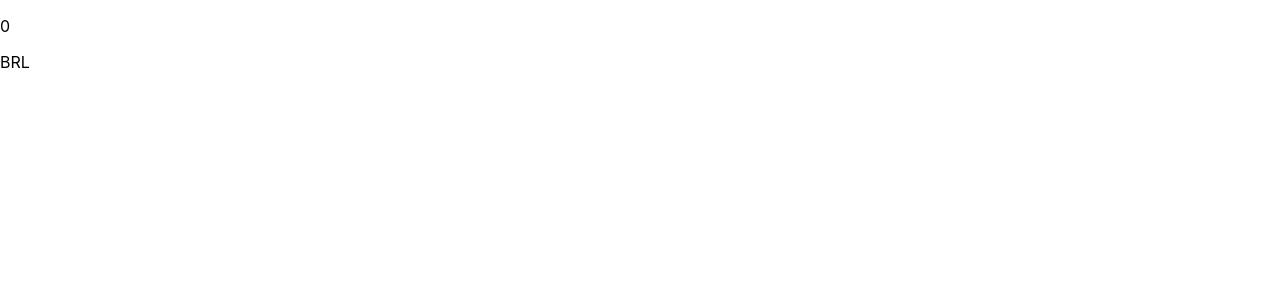
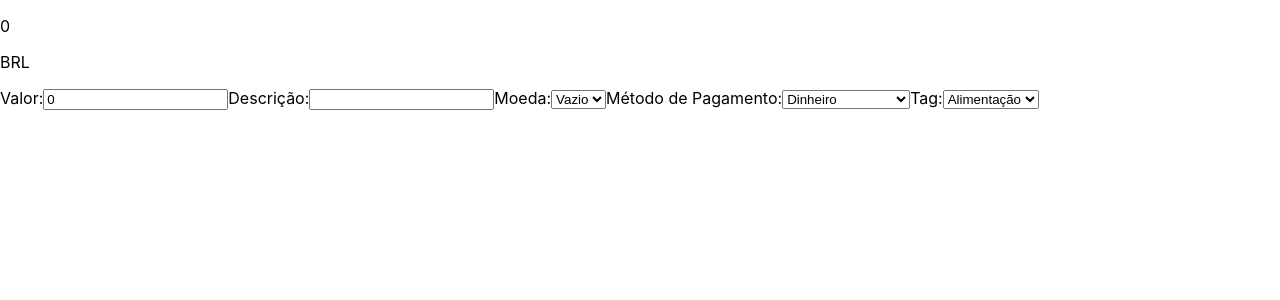
Before and after one commit to cae07/sd-013-a-project-trybewallet, a React (Create React App) app: page /carteira in a window 1280 px wide. Shown: the top 300 px of the page. Built offline with nearby package versions, Linux system fonts and the light colour scheme.

Commit message:
Adiciona requisito 6

```diff
--- /dev/null
+++ b/src/component/form.js
@@ -0,0 +1,111 @@
+import React from 'react';
+
+class Form extends React.Component {
+  constructor(props) {
+    super(props);
+
+    this.state = {
+      currencyExpense: {
+        value: 0,
+        description: '',
+        currency: 'USD',
+        payMethod: 'Dinheiro',
+        tag: 'Alimentação',
+      },
+    };
+    this.inputValue = this.inputValue.bind(this);
+    this.selectCurrency = this.selectCurrency.bind(this);
+    this.selectPayMethod = this.selectPayMethod.bind(this);
+    this.selectTag = this.selectTag.bind(this);
+  }
+
+  inputValue(currencyExpense) {
+    return (
+      <>
+        <label htmlFor="value">
+          Valor:
+          <input
+            id="value"
+            type="number"
+            value={ currencyExpense.value }
+            name="value"
+          />
+        </label>
+        <label htmlFor="description">
+          Descrição:
+          <input
+            id="description"
+            type="text"
+            value={ currencyExpense.description }
+            name="description"
+          />
+        </label>
+      </>
+    );
+  }
+
+  selectCurrency() {
+    return (
+      <label htmlFor="currency">
+        Moeda:
+        <select
+          id="currency"
+          // value={ currencyExpense.currency }
+          name="currency"
+        >
+          <option>Vazio</option>
+        </select>
+      </label>
+    );
+  }
+
+  selectPayMethod(currencyExpense) {
+    return (
+      <label htmlFor="payMethod">
+        Método de Pagamento:
+        <select
+          id="payMethod"
+          value={ currencyExpense.payMethod }
+          name="payMethod"
+        >
+          <option id="payMethod">Dinheiro</option>
+          <option id="payMethod">Cartão de Crédito</option>
+          <option id="payMethod">Cartão de Débito</option>
+        </select>
+      </label>
+    );
+  }
+
+  selectTag(currencyExpense) {
+    return (
+      <label htmlFor="tag">
+        Tag:
+        <select
+          id="tag"
+          value={ currencyExpense.tag }
+          name="tag"
+        >
+          <option id="tag" value="alimentação">Alimentação</option>
+          <option id="tag" value="lazer">Lazer</option>
+          <option id="tag" value="trabalho">Trabalho</option>
+          <option id="tag" value="transporte">Transporte</option>
+          <option id="tag" value="saúde">Saúde</option>
+        </select>
+      </label>
+    );
+  }
+
+  render() {
+    const { data, currencyExpense } = this.state;
+    return (
+      <form>
+        { this.inputValue(currencyExpense) }
+        { this.selectCurrency(data, currencyExpense) }
+        { this.selectPayMethod(currencyExpense) }
+        { this.selectTag(currencyExpense) }
+      </form>
+    );
+  }
+}
+
+export default Form;
--- a/src/pages/Wallet.js
+++ b/src/pages/Wallet.js
@@ -1,9 +1,15 @@
 import React from 'react';
 import Header from '../component/header';
+import Form from '../component/form';
 
 class Wallet extends React.Component {
   render() {
-    return <div><Header /></div>;
+    return (
+      <div>
+        <Header />
+        <Form />
+      </div>
+    );
   }
 }
 
```
